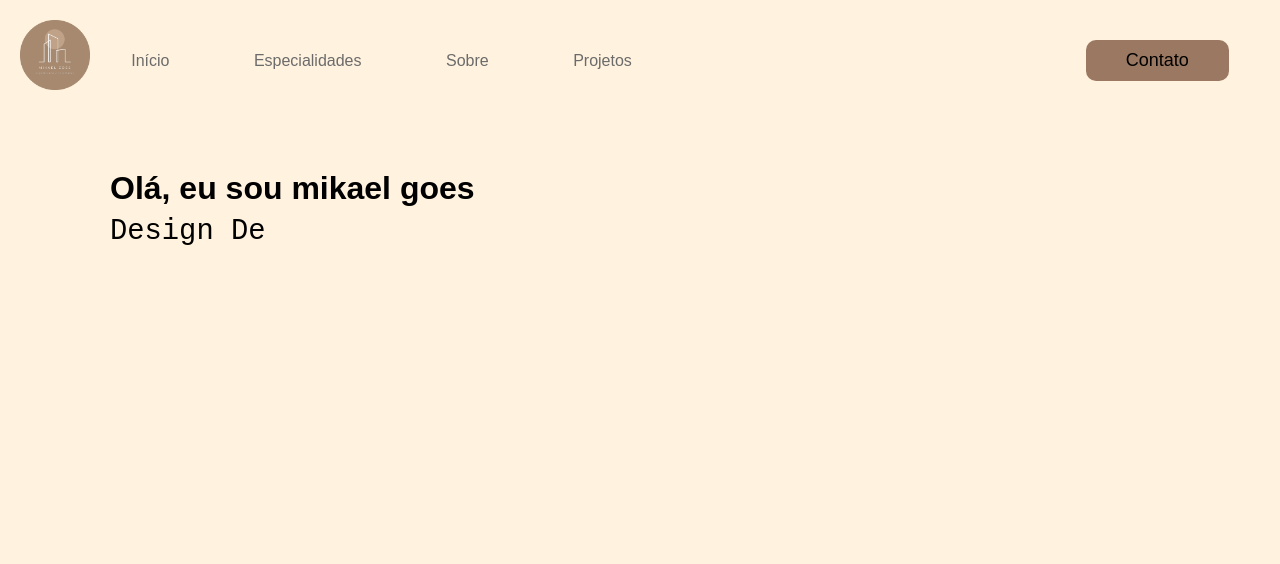
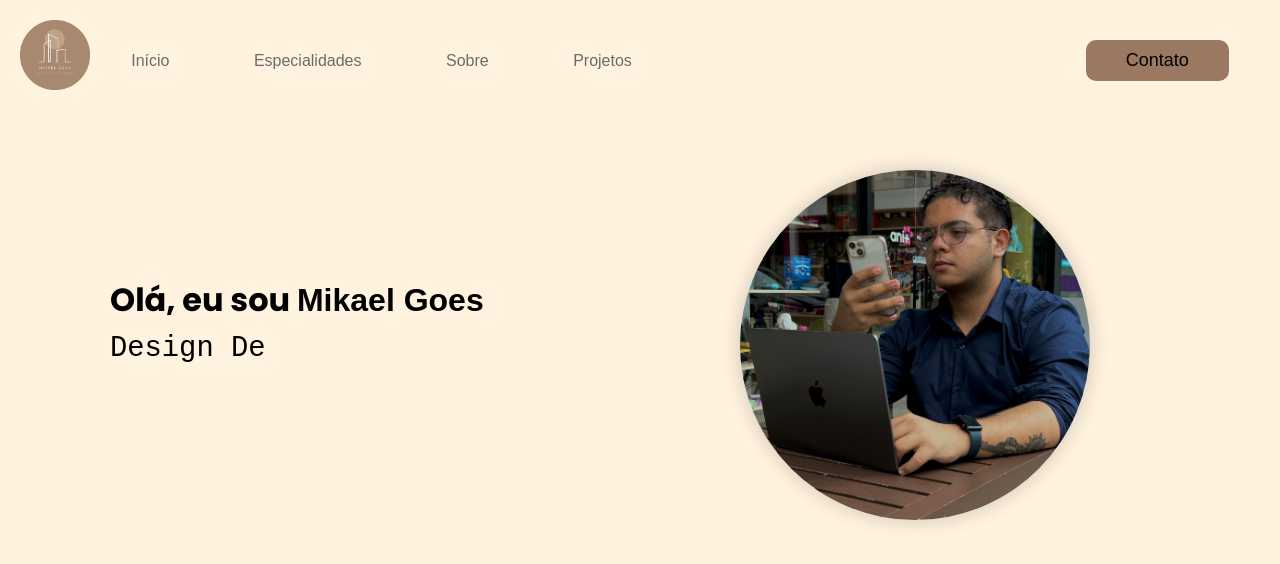
Before and after one commit to Leh-meh/mikael-arq-interiores, a plain HTML site: page inicial.html in a window 1280 px wide. Drawn offline with Linux system fonts and the light colour scheme.

Commit message:
atualização

```diff
--- a/inicial.html
+++ b/inicial.html
@@ -1,17 +1,26 @@
 <!DOCTYPE html>
 <html lang="pt-BR">
+
 <head>
   <meta charset="UTF-8" />
   <meta name="viewport" content="width=device-width, initial-scale=1" />
   <title>Mikael Goes | Página Inicial</title>
   <link rel="icon" href="img/favicon_io/favicon.ico" type="image/x-icon" />
   <link rel="stylesheet" href="style.css">
+  <!--link fonte-->
+  <link rel="preconnect" href="https://fonts.googleapis.com">
+  <link rel="preconnect" href="https://fonts.gstatic.com" crossorigin>
+  <link
+    href="https://fonts.googleapis.com/css2?family=Poppins:ital,wght@0,100;0,200;0,300;0,400;0,500;0,600;0,700;0,800;0,900;1,100;1,200;1,300;1,400;1,500;1,600;1,700;1,800;1,900&display=swap"
+    rel="stylesheet">
+  <!--fim link fonte-->
   <style>
     body {
       margin: 0;
       padding: 0;
       font-family: 'Arial', sans-serif;
-      background-color: #fff3df; /* mesma cor da abertura */
+      background-color: #fff3df;
+      /* mesma cor da abertura */
       transition: 2s;
     }
 
@@ -53,11 +62,19 @@
     }
 
     @keyframes blink-caret {
-      0%, 100% { border-color: transparent; }
-      50% { border-color: black; }
+
+      0%,
+      100% {
+        border-color: transparent;
+      }
+
+      50% {
+        border-color: black;
+      }
     }
   </style>
 </head>
+
 <body>
   <header>
     <div class="interface">
@@ -84,8 +101,16 @@
     </div> <!--interface-->
   </header>
  <main>
-  <h1>Olá, eu sou mikael goes</h1>
+  <div class="apresentacao">
+    <div class="texto">
+      <h1>Olá, eu sou <span>Mikael Goes</span></h1>
       <div class="typing-text" id="typing"></div>
+    </div>
+
+    <div class="img-sobre">
+      <img src="img/perfil.jpeg" alt="foto-sobre" width="350px">
+    </div><!--img-sobre-->
+  </div>
 </main>
 
   <script>
@@ -129,4 +154,5 @@
   </script>
 
 </body>
+
 </html>
```
Lines whose indentation alone changed are shown as unchanged.
